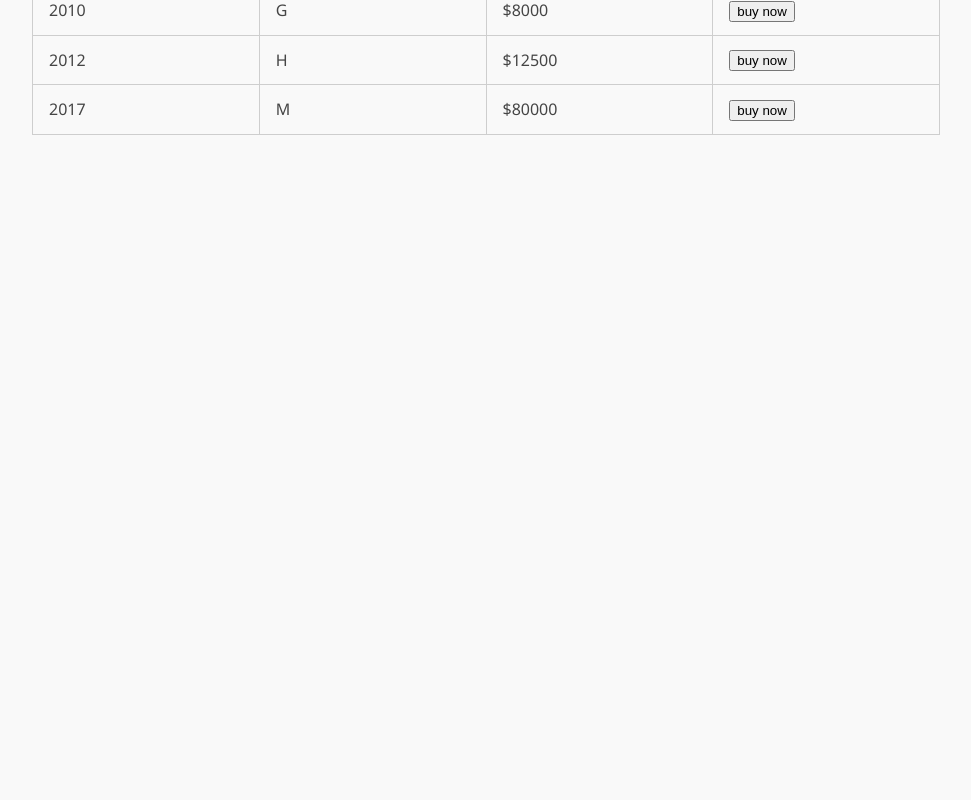
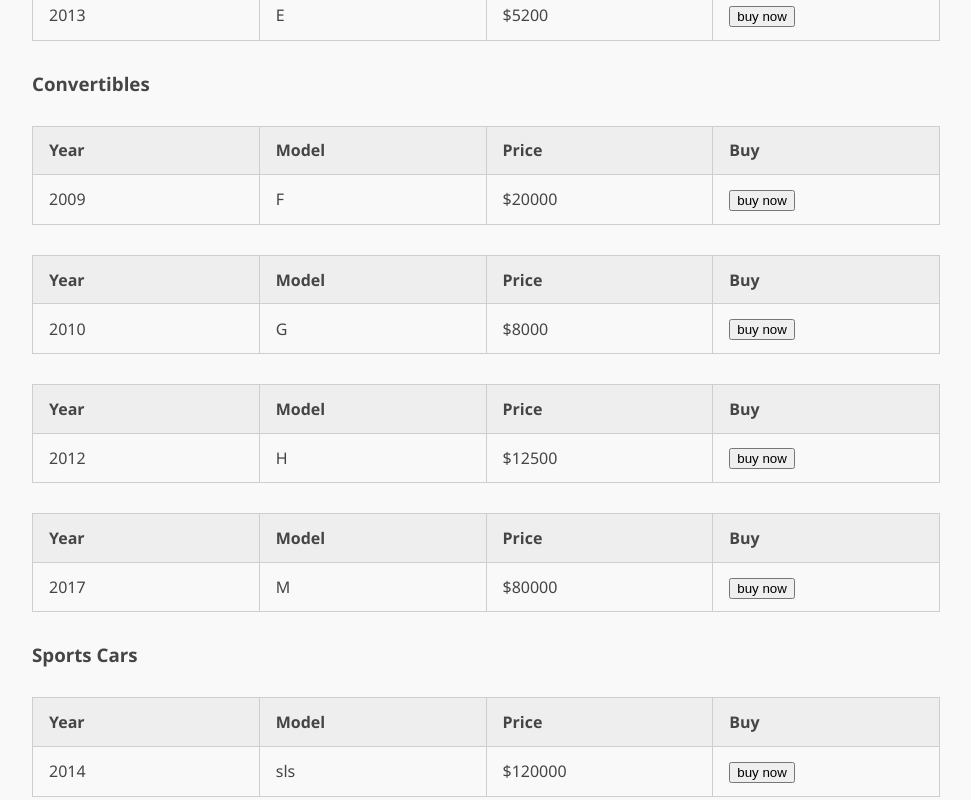
Before and after one commit to davidkvara/react-sandbox, a React (Create React App) app: page / in a window 1280 px wide. Shown: the part 900-1700 px from the top of the page, without its empty margins (154-1125 px from the left). Before the commit the page ends 1081 px from the top, so only its background shows below. Built offline with nearby package versions, Linux system fonts and the light colour scheme.

Commit message:
changed component structure, added state

```diff
--- a/src/examples/table/App.js
+++ b/src/examples/table/App.js
@@ -3,17 +3,41 @@ import ProductsFilter from "./ProductsFilter";
 import ProductsList from "./ProductsList";
 import "./main.css";
 
-const App = ({ title, transport }) => {
+class App extends React.Component {
+  state = { carTypes: [], value: "All" };
+
+  componentDidMount() {
+    const cars = this.props.transport.map(tr => tr.name);
+    this.setState({ carTypes: cars });
+  }
+
+  handleOptionChange = value => {
+    this.setState({ value });
+  };
+
+  render() {
+    const { title, transport } = this.props;
+    const selectedTransport = transport.filter(trns => {
+      if (this.state.value === "All") {
+        return trns;
+      }
+      return trns.name === this.state.value;
+    });
     return (
       <div className="market container">
         <h2>{title}</h2>
         <p>come and go bro</p>
-      <ProductsFilter title="Choose Options" />
+        <ProductsFilter
+          title="Choose Options"
+          options={this.state.carTypes}
+          onChange={this.handleOptionChange}
+        />
         <div className="prod-list">
-        {transport.map((car, i) => <ProductsList key={i} {...car} />)}
+          {selectedTransport.map((car, i) => <ProductsList key={i} {...car} />)}
         </div>
       </div>
     );
-};
+  }
+}
 
 export default App;
--- a/src/examples/table/ProductsFilter.js
+++ b/src/examples/table/ProductsFilter.js
@@ -1,6 +1,12 @@
 import React from "react";
 
-const ProductsFilter = ({ title }) => {
+class ProductsFilter extends React.Component {
+  handleChange = e => {
+    this.props.onChange(e.target.value);
+  };
+
+  render() {
+    const { title, options } = this.props;
     return (
       <div className="filter-data">
         <h3>{title}</h3>
@@ -9,15 +15,18 @@ const ProductsFilter = ({ title }) => {
         </label>
         <label htmlFor="car-type" className="select-opt">
           Select Type{" "}
-        <select id="car-type">
+          <select id="car-type" onChange={this.handleChange}>
             <option value="All">All</option>
-          <option value="Cars">Cars</option>
-          <option value="Vehicles">Vehicles</option>
-          <option value="Trucks">Trucks</option>
+            {options.map(opt => (
+              <option key={opt} value={opt}>
+                {opt}
+              </option>
+            ))}
           </select>
         </label>
       </div>
     );
-};
+  }
+}
 
 export default ProductsFilter;
--- a/src/examples/table/ProductsList.js
+++ b/src/examples/table/ProductsList.js
@@ -1,34 +1,11 @@
 import React from "react";
+import TransportTable from "./TransportTable";
 
 const ProductsList = ({ name, collection }) => {
   return (
     <div className="list">
       <h3>{name}</h3>
-      <table>
-        <thead>
-          <tr>
-            <th>Year</th>
-            <th>Model</th>
-            <th>Price</th>
-            <th>Buy</th>
-          </tr>
-        </thead>
-        <tbody>
-          {collection.map(col => {
-            return (
-              <tr key={col.year + col.price}>
-                {/* დროებით */}
-                <td>{col.year}</td>
-                <td>{col.model}</td>
-                <td>${col.price}</td>
-                <td>
-                  <button>buy now</button>
-                </td>
-              </tr>
-            );
-          })}
-        </tbody>
-      </table>
+      {collection.map((one, i) => <TransportTable key={i} {...one} />)}
     </div>
   );
 };
--- /dev/null
+++ b/src/examples/table/TransportTable.js
@@ -0,0 +1,28 @@
+import React from "react";
+
+const TransportTable = ({ year, model, price }) => {
+  return (
+    <table>
+      <thead>
+        <tr>
+          <th>Year</th>
+          <th>Model</th>
+          <th>Price</th>
+          <th>Buy</th>
+        </tr>
+      </thead>
+      <tbody>
+        <tr>
+          <td>{year}</td>
+          <td>{model}</td>
+          <td>${price}</td>
+          <td>
+            <button>buy now</button>
+          </td>
+        </tr>
+      </tbody>
+    </table>
+  );
+};
+
+export default TransportTable;
--- a/src/examples/table/data.js
+++ b/src/examples/table/data.js
@@ -22,6 +22,13 @@ const carsData = [
       { year: 2012, model: "H", price: 12500 },
       { year: 2017, model: "M", price: 80000 }
     ]
+  },
+  {
+    name: "Sports Cars",
+    collection: [
+      { year: 2014, model: "sls", price: 120000 },
+      { year: 2016, model: "AMG", price: 150000 }
+    ]
   }
 ];
 
```
Lines whose indentation alone changed are shown as unchanged.
